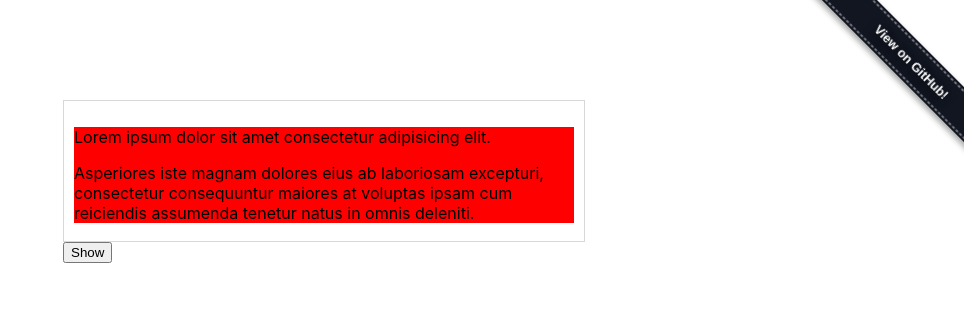
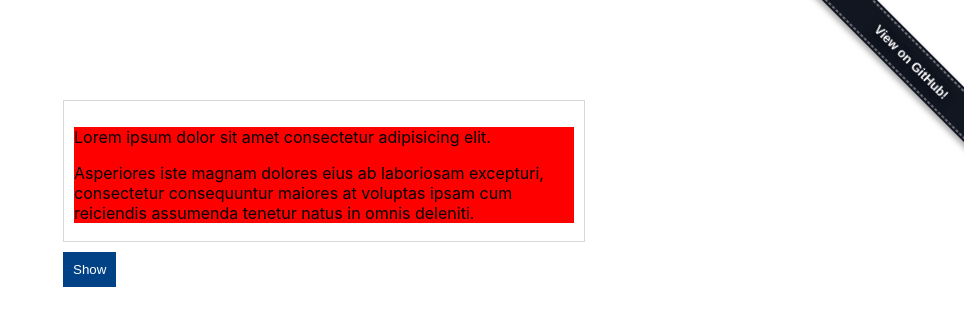
Before and after one commit to rohanBagchi/react-height-animation-tryout, a React (Vite) app: page / in a window 1280 px wide. Shown: the top 326 px of the page, without its empty margins (316-1280 px from the left). Built offline with nearby package versions, Linux system fonts and the light colour scheme.

Commit message:
Adding button styles + making width fluid

```diff
--- a/src/App.css
+++ b/src/App.css
@@ -6,8 +6,16 @@
 }
 
 .card {
-  width: 500px;
+  max-width: 500px;
   border: 1px solid #d8d8d8;
   overflow: hidden;
   padding: 10px;
 }
+
+button {
+  padding: 10px;
+  background-color: #004285;
+  border: 0;
+  color: #fff;
+  font-weight: 500;
+}
--- a/src/ContentSwitching/ContentSwitching.jsx
+++ b/src/ContentSwitching/ContentSwitching.jsx
@@ -67,7 +67,7 @@ export const ContentSwitching = () => {
           </div>
         </CSSTransition>
       </div >
-      <button onClick={() => setIsAnimating(prev => !prev)} style={{ display: 'block' }}>
+      <button onClick={() => setIsAnimating(prev => !prev)} style={{ display: 'block', marginTop: '10px' }}>
         {isCollapsed ? 'Show' : 'Hide'}
       </button>
     </div>
```
